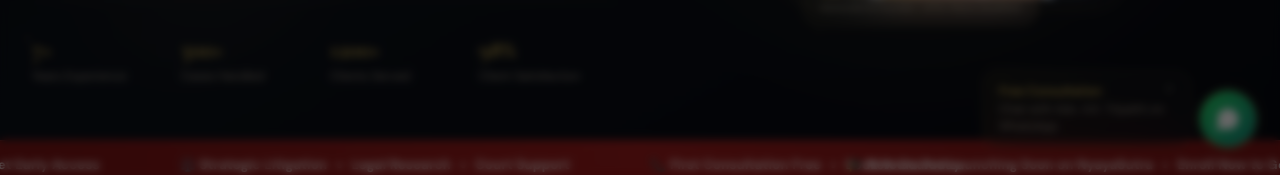
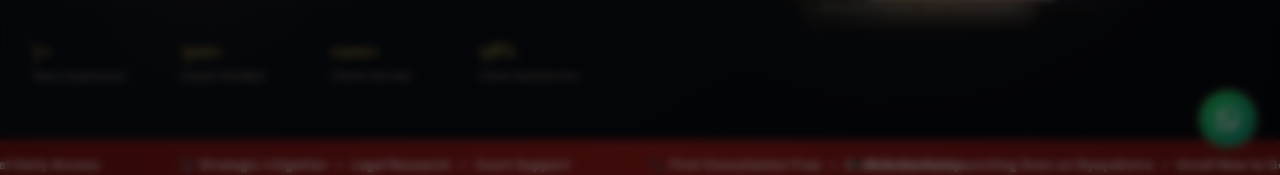
Before and after one commit to Ajitsingh4362/nyaysutra-admin-panel, a Next.js app: page / in a window 1280 px wide. Shown: the part 625-800 px from the top of the page. Built offline with nearby package versions, Linux system fonts and the light colour scheme; no server answers; the database is empty.

Commit message:
Remove WhatsApp float tooltip popup, use official WhatsApp glyph icon

```diff
--- a/components/WhatsAppFloat.tsx
+++ b/components/WhatsAppFloat.tsx
@@ -1,22 +1,15 @@
 'use client';
-import { MessageCircle, X } from 'lucide-react';
-import { useState } from 'react';
 
 export default function WhatsAppFloat() {
-  const [tip, setTip] = useState(true);
   return (
-    <div className="fixed right-4 sm:right-6 bottom-5 sm:bottom-7 z-50 flex items-end gap-2">
-      {tip && (
-        <div className="glass rounded-2xl px-4 py-3 text-sm max-w-[180px] sm:max-w-[210px]">
-          <button onClick={() => setTip(false)} className="float-right ml-2 text-[var(--muted2)] hover:text-white transition-colors"><X size={11}/></button>
-          <p className="font-semibold text-[var(--gold)] text-xs mb-0.5">Free Consultation</p>
-          <p className="text-[var(--muted2)] text-xs leading-snug">Chat with Adv. A.K. Tripathi on WhatsApp</p>
-        </div>
-      )}
+    <div className="fixed right-4 sm:right-6 bottom-5 sm:bottom-7 z-50">
       <a href="https://wa.me/919971950371" target="_blank"
-        className="w-14 h-14 bg-gradient-to-br from-[#25D366] to-[#128C7E] text-white rounded-full flex items-center justify-center shadow-2xl hover:scale-110 transition-transform wa-pulse shrink-0"
+        className="w-14 h-14 bg-gradient-to-br from-[#25D366] to-[#128C7E] text-white rounded-full flex items-center justify-center shadow-2xl hover:scale-110 transition-transform wa-pulse"
         aria-label="WhatsApp Consultation">
-        <MessageCircle size={26} fill="white" strokeWidth={1.5}/>
+        <svg viewBox="0 0 24 24" width="28" height="28" fill="white" aria-hidden="true">
+          <path d="M17.472 14.382c-.297-.149-1.758-.868-2.03-.967-.273-.099-.472-.148-.67.15-.198.297-.767.966-.94 1.164-.173.199-.347.223-.644.075-.297-.15-1.255-.463-2.39-1.475-.883-.788-1.48-1.761-1.653-2.059-.173-.297-.018-.458.13-.606.134-.133.298-.347.446-.52.149-.174.198-.298.298-.497.099-.198.05-.372-.025-.521-.075-.148-.669-1.612-.916-2.207-.242-.579-.487-.5-.669-.51-.173-.008-.372-.01-.571-.01-.198 0-.52.074-.792.372-.272.297-1.04 1.016-1.04 2.479 0 1.462 1.065 2.875 1.213 3.074.149.198 2.096 3.2 5.077 4.487.709.306 1.262.489 1.694.626.712.226 1.36.194 1.872.118.571-.085 1.758-.719 2.006-1.413.248-.694.248-1.289.173-1.413-.074-.124-.272-.198-.57-.347z"/>
+          <path d="M12.001 2C6.478 2 2 6.477 2 12c0 1.876.52 3.632 1.42 5.13L2 22l4.998-1.386A9.955 9.955 0 0 0 12.001 22C17.523 22 22 17.523 22 12S17.523 2 12.001 2zm0 18.06a8.03 8.03 0 0 1-4.302-1.243l-.309-.184-3.198.888.868-3.13-.201-.32A8.02 8.02 0 0 1 3.94 12c0-4.45 3.61-8.06 8.061-8.06 4.45 0 8.06 3.61 8.06 8.06 0 4.45-3.61 8.06-8.06 8.06z"/>
+        </svg>
       </a>
     </div>
   );
```
